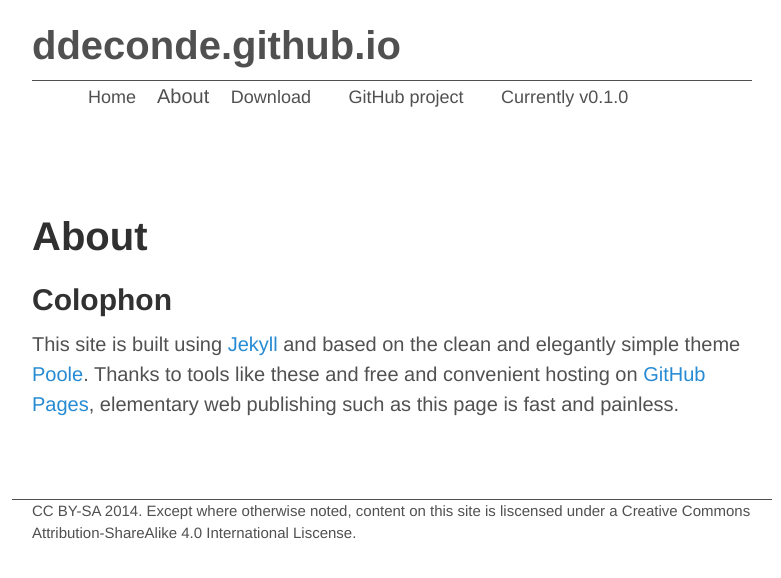
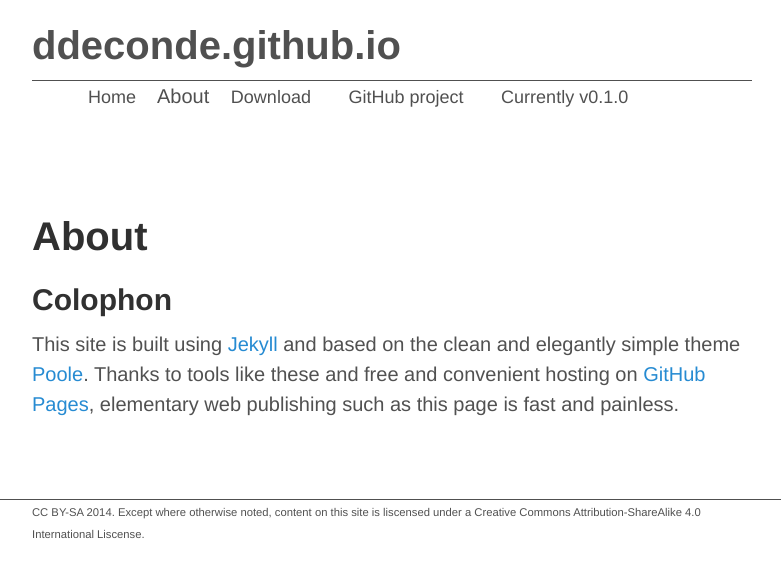
Before and after one commit to ddeconde/ddeconde.github.io, a Jekyll site: the page built from about.md, in a window 1280 px wide. Shown: the top 578 px of the page, without its empty margins (248-1029 px from the left). Built offline with Jekyll 4.4.1, drawn with Linux system fonts in a browser that asks for light colours; Markdown is read by kramdown in place of the engine named in the settings.

Commit message:
back to poole

```diff
--- a/_includes/footer.html
+++ b/_includes/footer.html
@@ -1,5 +1,7 @@
-<div class="footer container">
-  <p>
-    CC BY-SA {{ site.time | date: '%Y' }}. Except where otherwise noted, content on this site is liscensed under a <a href="http://creativecommons.org/licenses/by-sa/4.0/">Creative Commons Attribution-ShareAlike 4.0 International Liscense</a>.
-  </p>
+<div class="footer">
+  <div class="container">
+    <p>
+    <small>CC BY-SA {{ site.time | date: '%Y' }}. Except where otherwise noted, content on this site is liscensed under a <a href="http://creativecommons.org/licenses/by-sa/4.0/">Creative Commons Attribution-ShareAlike 4.0 International Liscense</a>.</small>
+    </p>
+  </div>
 </div>
```
